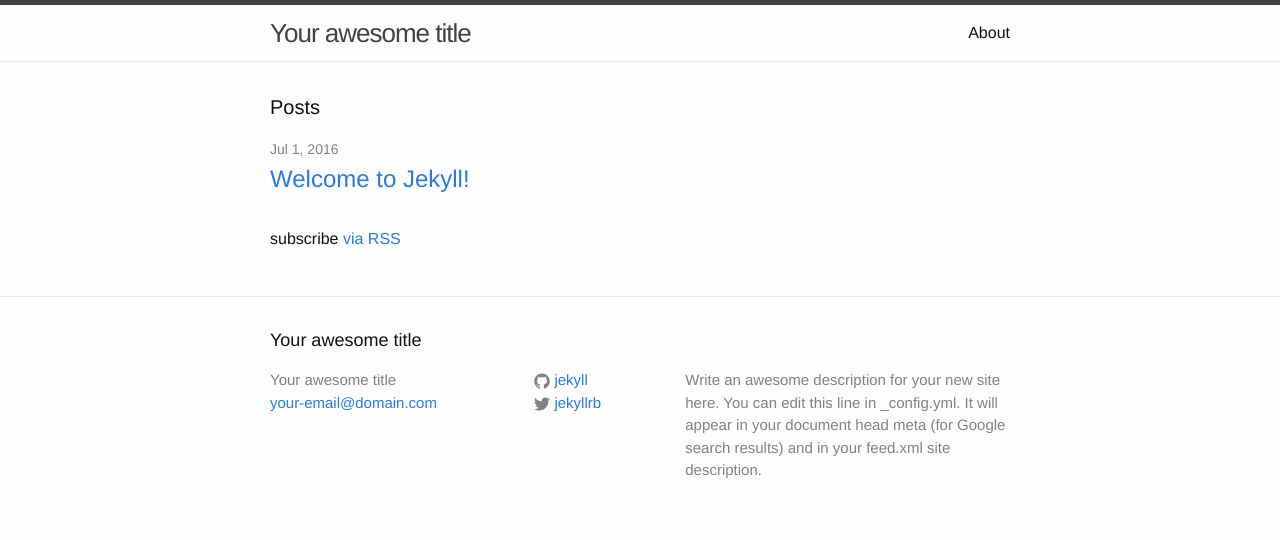
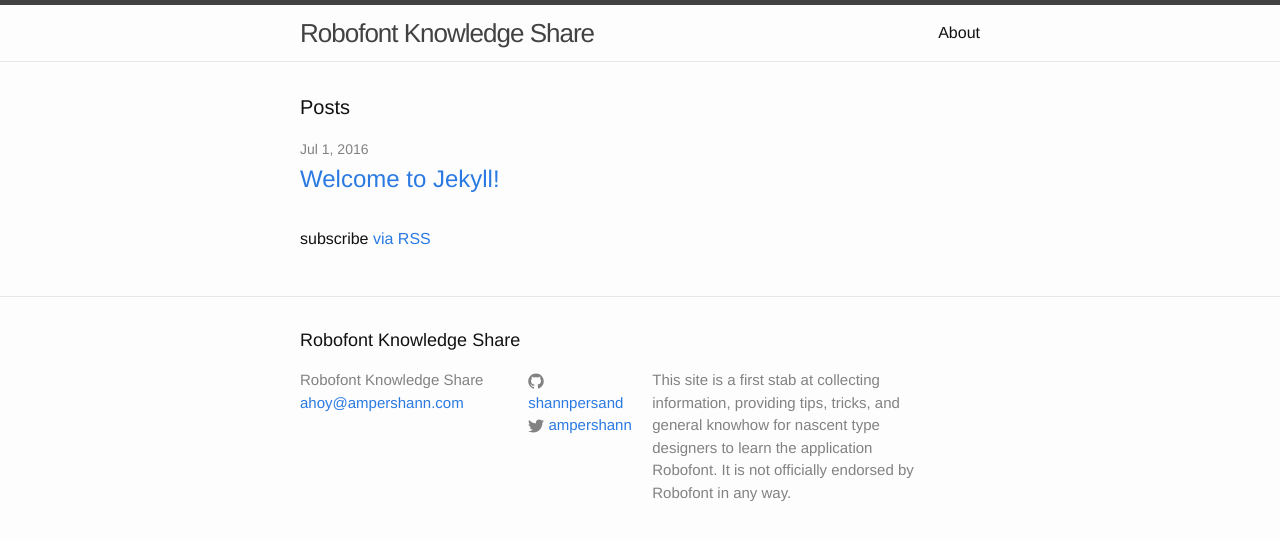
Before and after one commit to shannpersand/robo-know, a Jekyll site: the page built from index.html, in a window 1280 px wide. Shown: the top 540 px of the page. Built offline with Jekyll 4.4.1, drawn with Linux system fonts in a browser that asks for light colours.

Commit message:
changing relative path

```diff
--- a/_config.yml
+++ b/_config.yml
@@ -6,16 +6,15 @@
 # 'jekyll serve'. If you change this file, please restart the server process.
 
 # Site settings
-title: Your awesome title
-email: your-email@domain.com
+title: Robofont Knowledge Share
+email: ahoy@ampershann.com
 description: > # this means to ignore newlines until "baseurl:"
-  Write an awesome description for your new site here. You can edit this
-  line in _config.yml. It will appear in your document head meta (for
-  Google search results) and in your feed.xml site description.
-baseurl: "" # the subpath of your site, e.g. /blog
-url: "http://yourdomain.com" # the base hostname & protocol for your site
-twitter_username: jekyllrb
-github_username:  jekyll
+  This site is a first stab at collecting information, providing tips, tricks, and general knowhow for nascent type designers to learn the application Robofont.
+  It is not officially endorsed by Robofont in any way.
+baseurl: "/robo-know" # the subpath of your site, e.g. /blog
+url: "shannpersand.github.io/robo-know" # the base hostname & protocol for your site
+twitter_username: ampershann
+github_username:  shannpersand
 
 # Build settings
 markdown: kramdown
--- a/_sass/_base.scss
+++ b/_sass/_base.scss
@@ -1,3 +1,12 @@
+/* apply a natural box layout model to all elements, but allowing components to change */
+html {
+    box-sizing: border-box;
+  }
+    *, *:before, *:after {
+      box-sizing: inherit;
+    }
+
+
 /**
  * Reset some basic elements
  */
```
